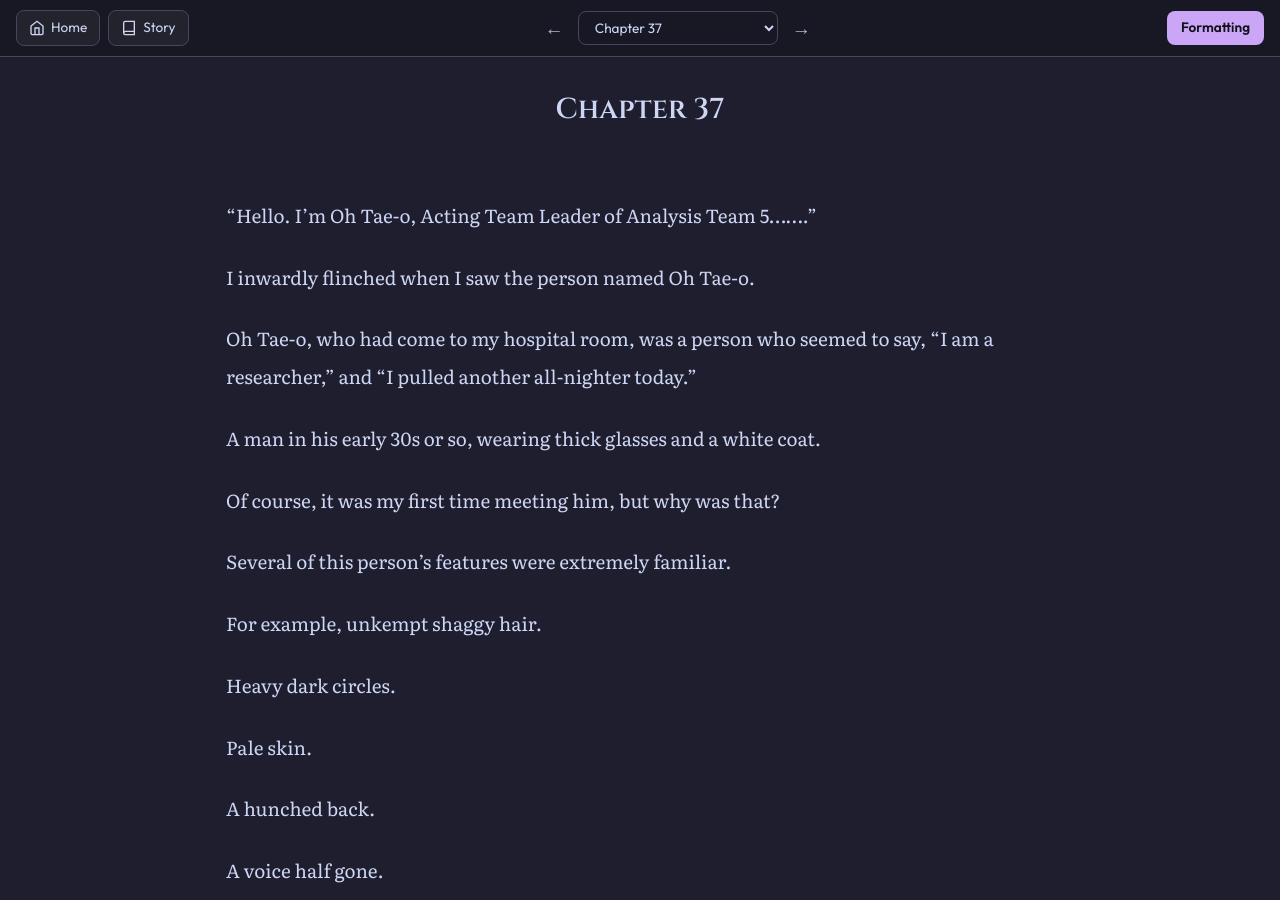
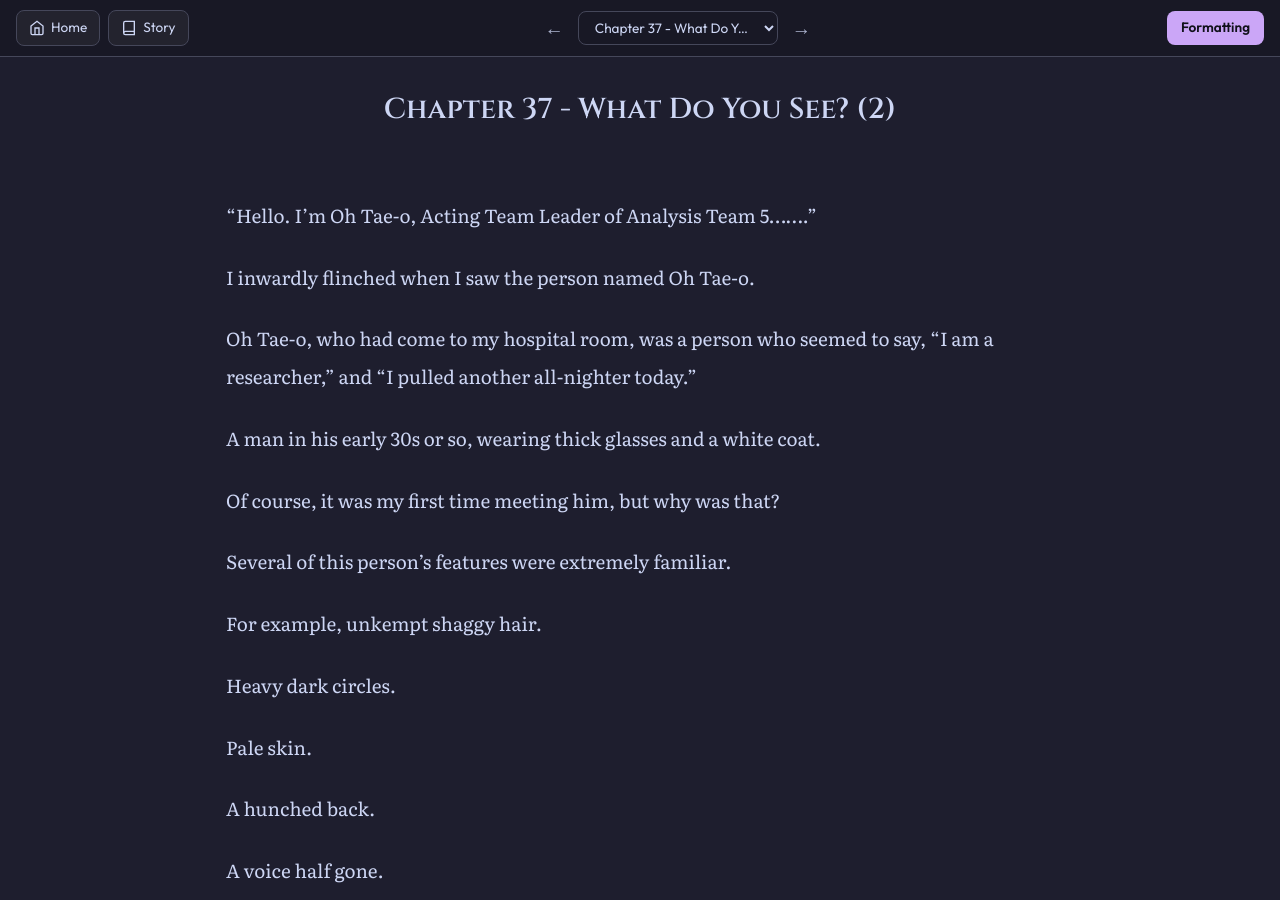
Before and after one commit to soleumn/soleumn.github.io, a Jekyll site: the page built from _chapters/esg/ch37.md, in a window 1280 px wide and 900 px high. Built offline with Jekyll 4.4.1, drawn with Linux system fonts in a browser that asks for light colours; comment, search, counter and statistics services are not loaded.

Commit message:
Update ch37.md

```diff
--- a/_chapters/esg/ch37.md
+++ b/_chapters/esg/ch37.md
@@ -1,5 +1,5 @@
 ---
-title: "Chapter 37"
+title: "Chapter 37 - What Do You See? (2)"
 categories: esg
 capitulo: 37
 ---
```
